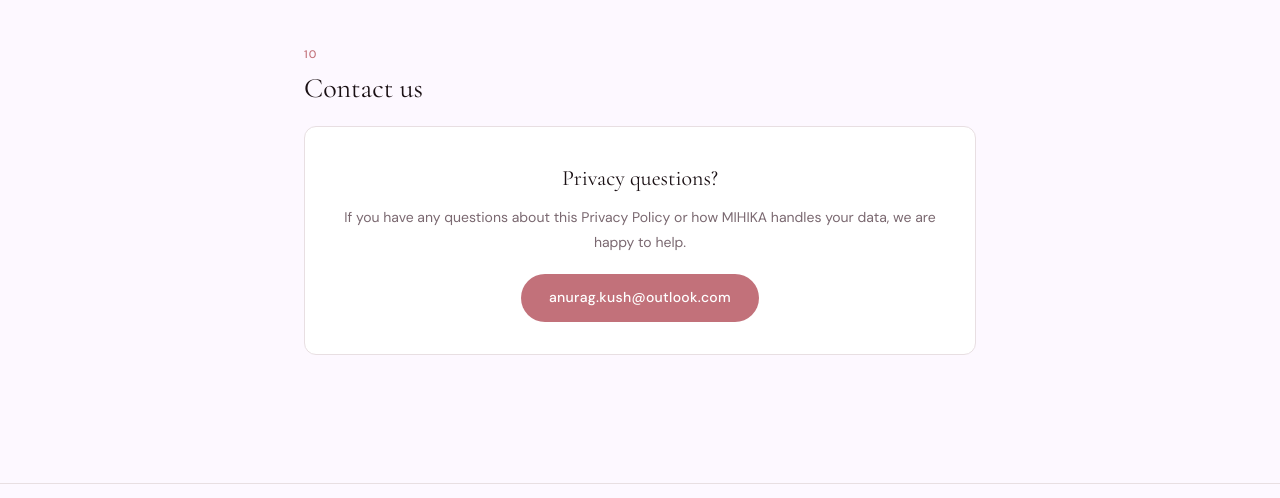
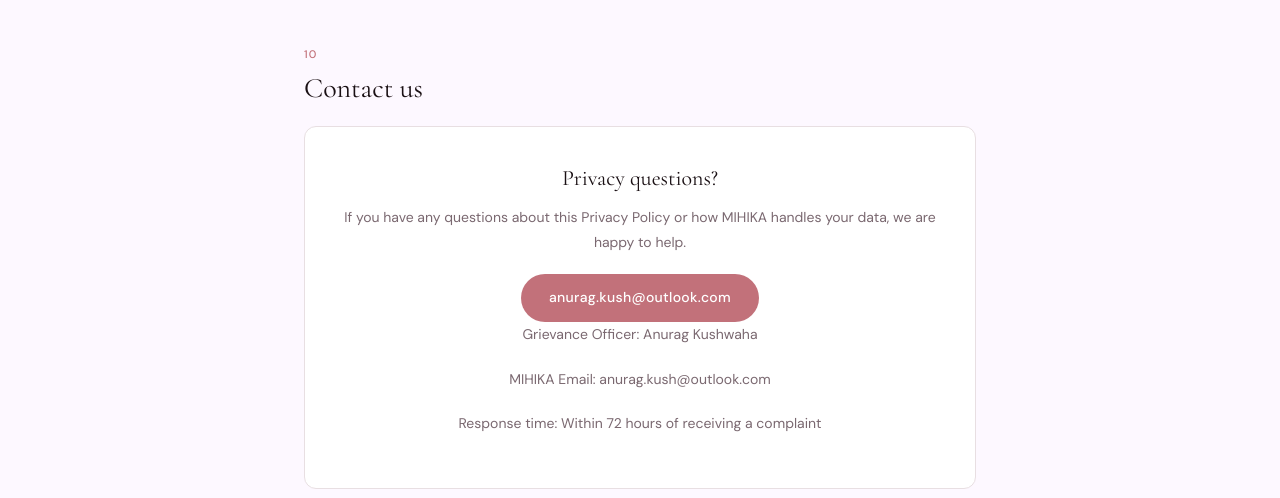
Before and after one commit to AKspace/mihika-app, a plain HTML site: page index.html in a window 1280 px wide. Shown: the part 5227-5725 px from the top of the page. Drawn offline with nearby package versions, Linux system fonts and the light colour scheme.

Commit message:
Add contact information for Grievance Officer

```diff
--- a/index.html
+++ b/index.html
@@ -470,6 +470,10 @@
         <p class="contact-title">Privacy questions?</p>
         <p>If you have any questions about this Privacy Policy or how MIHIKA handles your data, we are happy to help.</p>
         <a href="mailto:privacy@mihika.health" class="contact-email">anurag.kush@outlook.com</a>
+
+        <p>Grievance Officer: Anurag Kushwaha</p>
+        <p>MIHIKA Email: anurag.kush@outlook.com </p>
+        <p>Response time: Within 72 hours of receiving a complaint</p>
       </div>
     </div>
 
```
